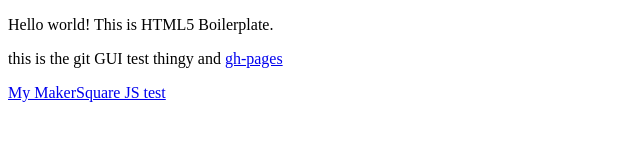
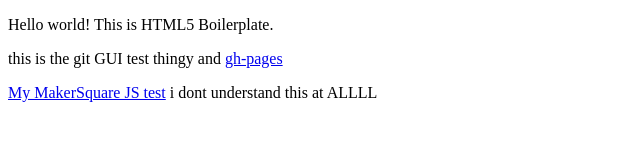
Before and after one commit to karynarmr/gitGUI, a plain HTML site: page index.html in a window 1280 px wide. Shown: the whole page, without its empty margins (0-640 px from the left). Drawn offline with nearby package versions, Linux system fonts and the light colour scheme.

Commit message:
added text- i dont get it

```diff
--- a/index.html
+++ b/index.html
@@ -27,6 +27,8 @@
 
 <a href="http://karynarmr.github.io/gitGUI" title="Link to my first gh-pages">My MakerSquare JS test<a>
 
+    i dont understand this at ALLLL
+
 
 
 
```
